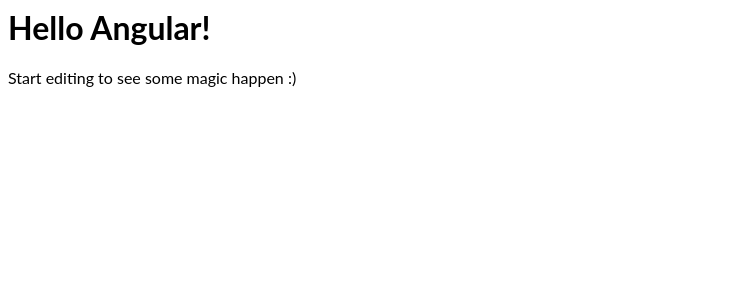
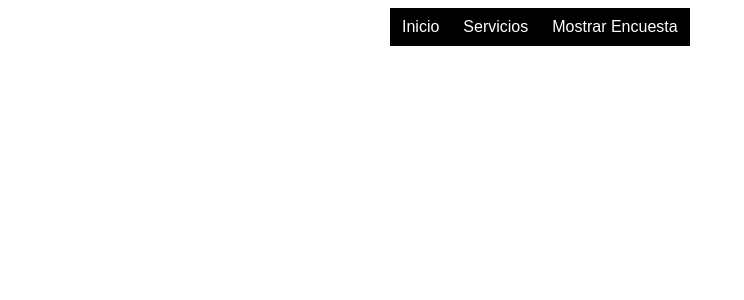
Before and after one commit to joeruiz1/TallerIndividual, an Angular app: page / in a window 1280 px wide. Shown: the top 300 px of the page, without its empty margins (0-744 px from the left). Built offline with nearby package versions, Linux system fonts and the light colour scheme.

Commit message:
1 file modified

```diff
--- a/src/app/app.component.html
+++ b/src/app/app.component.html
@@ -1,4 +1 @@
-<hello name="{{ name }}"></hello>
-<p>
-  Start editing to see some magic happen :)
-</p>
+<app-menu-principal></app-menu-principal>
```
